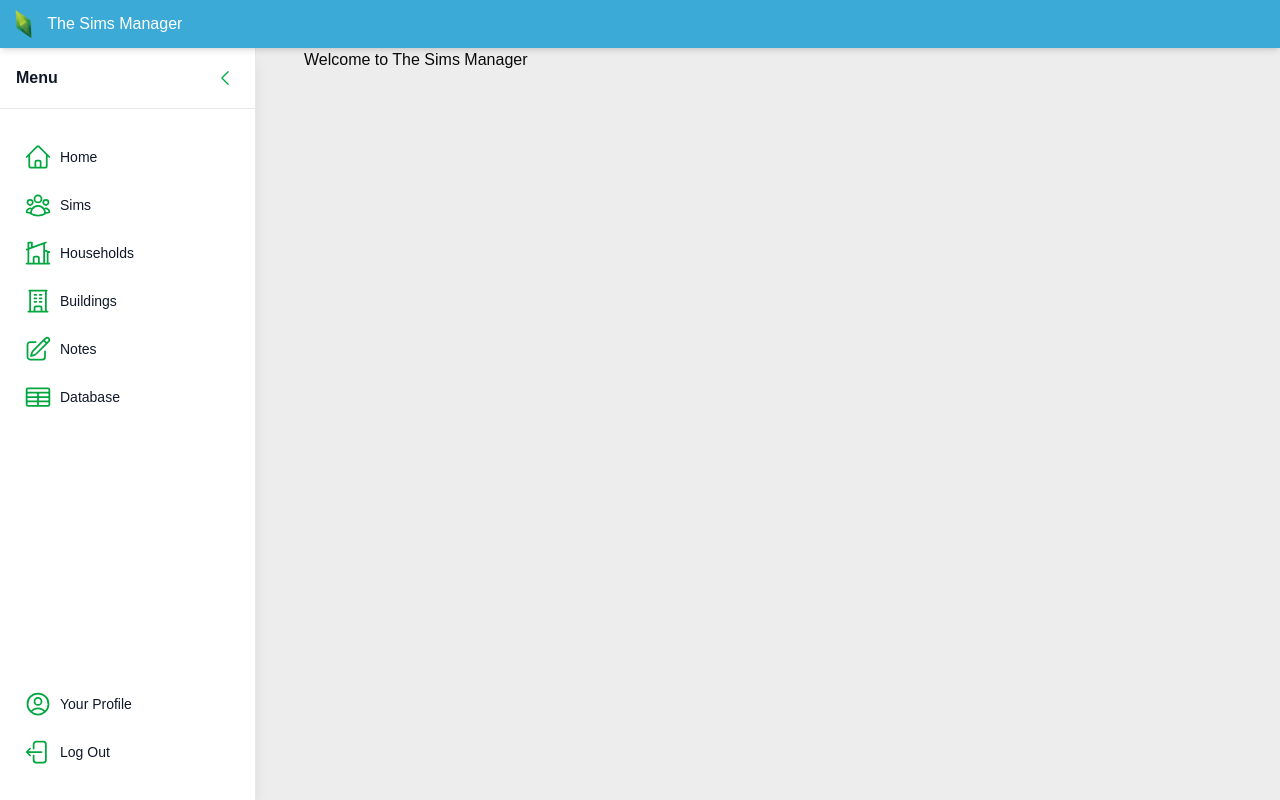
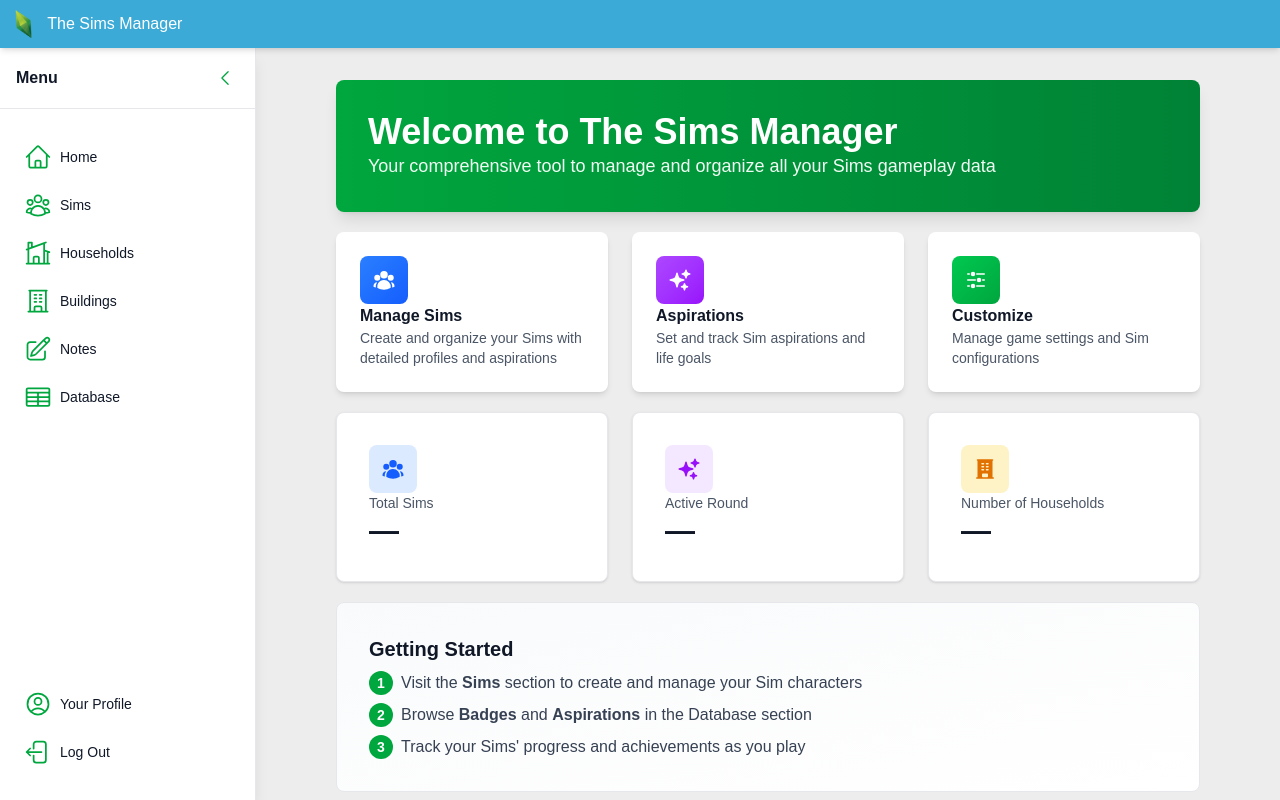
Before and after one commit to vroobel95/the-sims-manager-nextjs, a Next.js app: page /main in a window 1280 px wide. Built offline with nearby package versions, Linux system fonts and the light colour scheme.

Commit message:
Adding landing page

```diff
--- a/app/main/(overview)/page.tsx
+++ b/app/main/(overview)/page.tsx
@@ -1,13 +1,147 @@
+import {
+  AdjustmentsHorizontalIcon,
+  BuildingOfficeIcon,
+  SparklesIcon,
+  StarIcon,
+  UserGroupIcon,
+} from '@heroicons/react/24/solid';
 import { Metadata } from 'next';
+import Link from 'next/link';
 
 export const metadata: Metadata = {
-  title: 'Main Page',
+  title: 'Home - The Sims Manager',
 };
 
 export default async function Page() {
+  const features = [
+    {
+      icon: UserGroupIcon,
+      title: 'Manage Sims',
+      description:
+        'Create and organize your Sims with detailed profiles and aspirations',
+      href: '/main/sims',
+      color: 'from-blue-500 to-blue-600',
+    },
+    {
+      icon: SparklesIcon,
+      title: 'Aspirations',
+      description: 'Set and track Sim aspirations and life goals',
+      href: '/main/database/aspirations',
+      color: 'from-purple-500 to-purple-600',
+    },
+    {
+      icon: AdjustmentsHorizontalIcon,
+      title: 'Customize',
+      description: 'Manage game settings and Sim configurations',
+      href: '/main/database',
+      color: 'from-green-500 to-green-600',
+    },
+  ];
+
   return (
-    <main className=''>
-      <span>Welcome to The Sims Manager</span>
+    <main className='w-full flex gap-5 flex-col p-8'>
+      {/* Hero Section */}
+      <section className='mb-12'>
+        <div className='rounded-lg bg-gradient-to-r from-green-600 to-green-700 p-8 text-white shadow-lg'>
+          <h1 className='mb-2 text-4xl font-bold'>
+            Welcome to The Sims Manager
+          </h1>
+          <p className='text-lg text-green-50'>
+            Your comprehensive tool to manage and organize all your Sims
+            gameplay data
+          </p>
+        </div>
+      </section>
+
+      {/* Features Grid */}
+      <section>
+        <div className='grid grid-cols-1 gap-6 md:grid-cols-2 lg:grid-cols-3'>
+          {features.map((feature) => {
+            const Icon = feature.icon;
+            return (
+              <Link
+                key={feature.title}
+                href={feature.href}
+                className='group relative overflow-hidden rounded-lg bg-white p-6 shadow-md transition-all hover:shadow-lg'
+              >
+                <div
+                  className={`absolute inset-0 bg-gradient-to-br ${feature.color} opacity-0 transition-opacity group-hover:opacity-10`}
+                />
+                <div className='relative'>
+                  <div
+                    className={`mb-4 inline-flex rounded-lg bg-gradient-to-br ${feature.color} p-3`}
+                  >
+                    <Icon className='h-6 w-6 text-white' />
+                  </div>
+                  <h3 className='mb-2 font-semibold text-gray-900'>
+                    {feature.title}
+                  </h3>
+                  <p className='text-sm text-gray-600'>{feature.description}</p>
+                </div>
+              </Link>
+            );
+          })}
+        </div>
+      </section>
+
+      {/* Quick Stats */}
+      <section className='mb-12 grid grid-cols-1 gap-6 md:grid-cols-3'>
+        <div className='rounded-lg border border-gray-200 bg-white p-8 shadow-sm hover:shadow-md transition-shadow'>
+          <div className='mb-4 flex h-12 w-12 items-center justify-center rounded-lg bg-blue-100'>
+            <UserGroupIcon className='h-6 w-6 text-blue-600' />
+          </div>
+          <p className='text-sm text-gray-600'>Total Sims</p>
+          <p className='text-3xl font-bold text-gray-900'>—</p>
+        </div>
+        <div className='rounded-lg border border-gray-200 bg-white p-8 shadow-sm hover:shadow-md transition-shadow'>
+          <div className='mb-4 flex h-12 w-12 items-center justify-center rounded-lg bg-purple-100'>
+            <SparklesIcon className='h-6 w-6 text-purple-600' />
+          </div>
+          <p className='text-sm text-gray-600'>Active Round</p>
+          <p className='text-3xl font-bold text-gray-900'>—</p>
+        </div>
+        <div className='rounded-lg border border-gray-200 bg-white p-8 shadow-sm hover:shadow-md transition-shadow'>
+          <div className='mb-4 flex h-12 w-12 items-center justify-center rounded-lg bg-amber-100'>
+            <BuildingOfficeIcon className='h-6 w-6 text-amber-600' />
+          </div>
+          <p className='text-sm text-gray-600'>Number of Households</p>
+          <p className='text-3xl font-bold text-gray-900'>—</p>
+        </div>
+      </section>
+
+      {/* Getting Started Section */}
+      <section className='mt-12 rounded-lg border border-gray-200 bg-gradient-to-br from-gray-50 to-white p-8'>
+        <h2 className='mb-4 text-xl font-bold text-gray-900'>
+          Getting Started
+        </h2>
+        <ul className='space-y-3 text-gray-700'>
+          <li className='flex items-start gap-2 pt-2'>
+            <span className='mr-3 flex h-6 w-6 items-center justify-center rounded-full bg-green-600 text-sm font-bold text-white'>
+              1
+            </span>
+            <p>
+              Visit the <span className='font-semibold'>Sims</span> section to
+              create and manage your Sim characters
+            </p>
+          </li>
+          <li className='flex items-start gap-2 pt-2'>
+            <span className='mr-3 flex h-6 w-6 items-center justify-center rounded-full bg-green-600 text-sm font-bold text-white'>
+              2
+            </span>
+            <p>
+              Browse <span className='font-semibold'>Badges</span> and{' '}
+              <span className='font-semibold'>Aspirations</span> in the Database
+              section
+            </p>
+          </li>
+          <li className='flex items-start gap-2 pt-2'>
+            <span className='mr-3 flex h-6 w-6 items-center justify-center rounded-full bg-green-600 text-sm font-bold text-white'>
+              3
+            </span>
+            <p>Track your Sims' progress and achievements as you play</p>
+          </li>
+        </ul>
+      </section>
     </main>
   );
 }
--- a/app/page.tsx
+++ b/app/page.tsx
@@ -1,5 +1,5 @@
-import styles from './page.module.css';
+import { redirect } from 'next/navigation';
 
 export default function Home() {
-  return <div className={styles.page} />;
+  redirect('/main');
 }
--- a/app/ui/database/badges/table.tsx
+++ b/app/ui/database/badges/table.tsx
@@ -12,7 +12,7 @@
   }
 
   return (
-    <div className='mt-6 grid grid-cols-2 gap-4 sm:grid-cols-3 lg:grid-cols-5'>
+    <div className='mt-6 grid grid-cols-2 gap-4 sm:grid-cols-3 lg:grid-cols-6'>
       {badges?.map((badge) => (
         <Tile
           key={badge.id}
```
